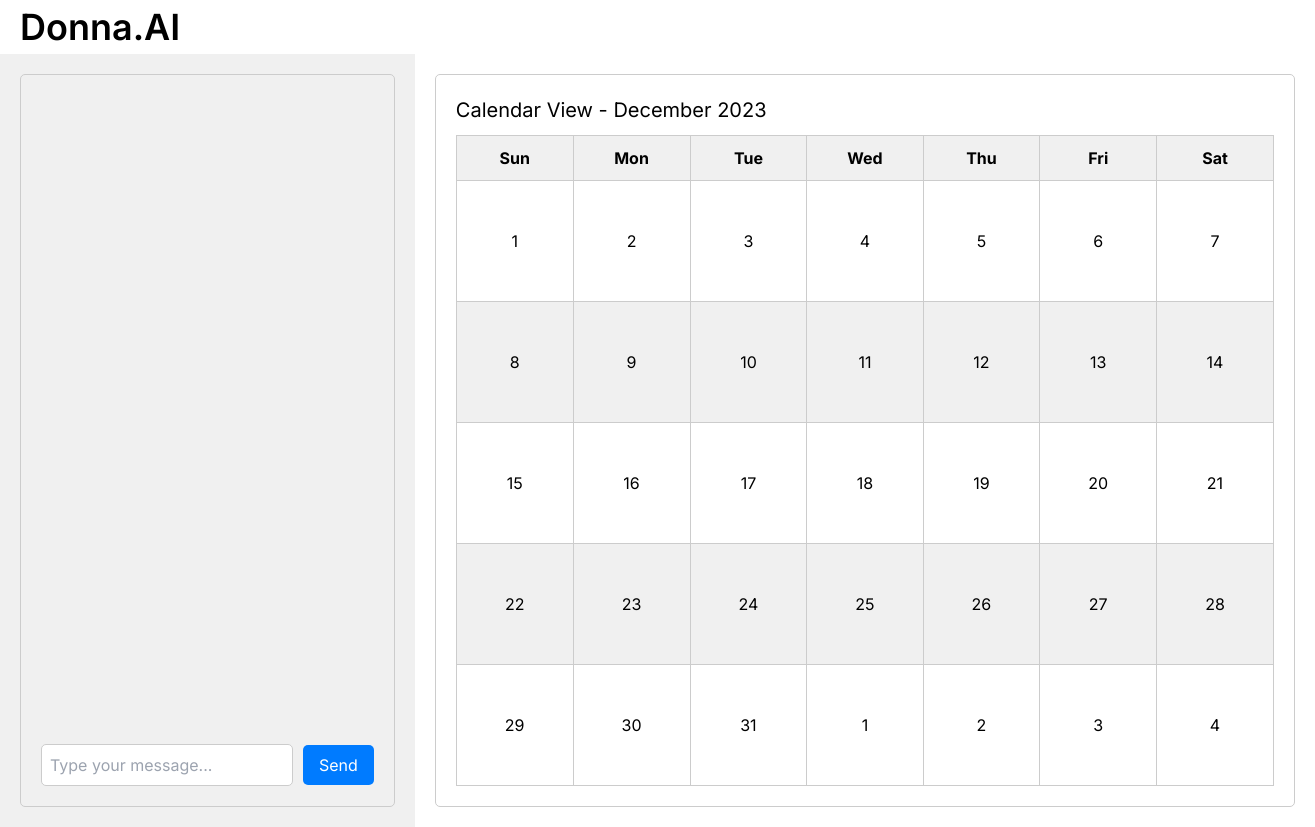
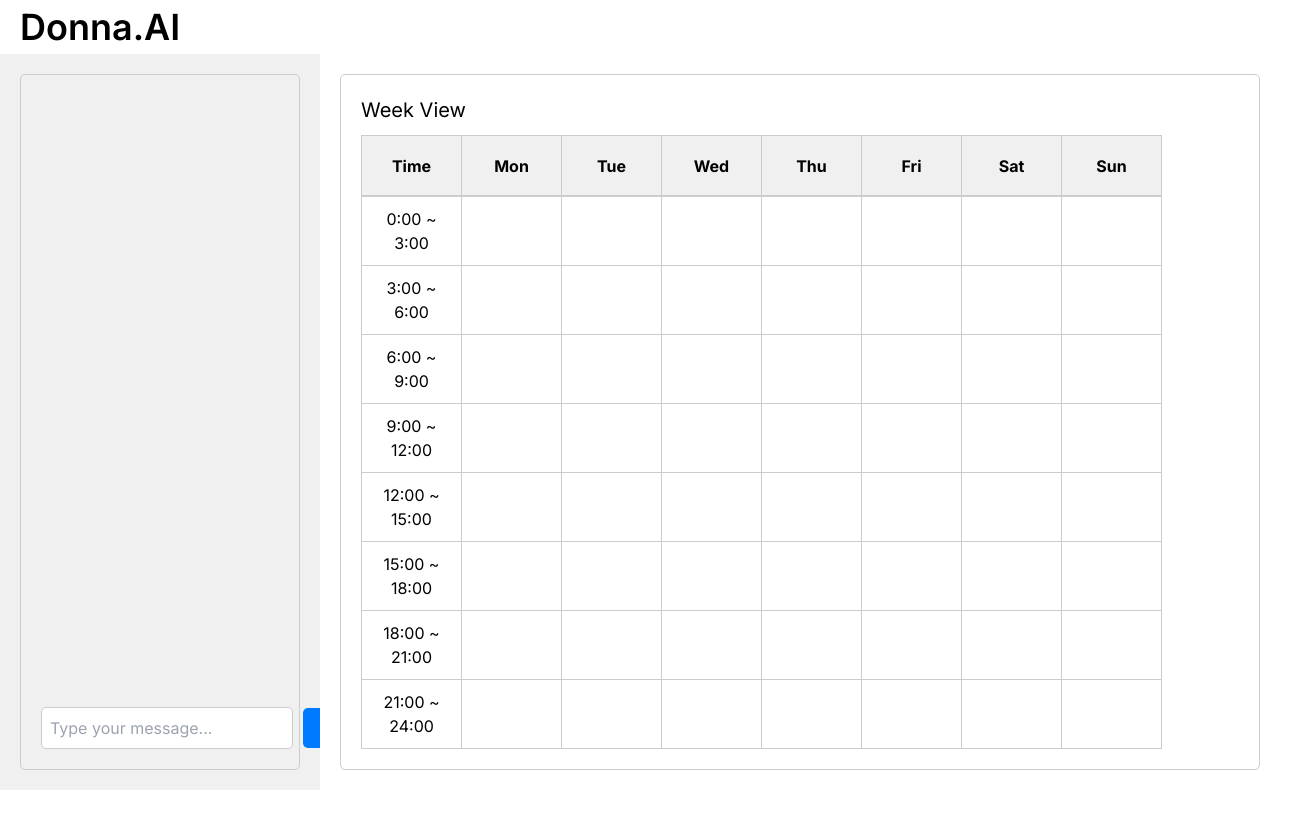
Before and after one commit to DK-Kim4312/donna, a Next.js app: page / in a window 1280 px wide. Shown: the whole page, 1315 px wide, since content can reach past the window. After the commit the page ends 800 px from the top, so only its background shows below. Built offline with nearby package versions, Linux system fonts and the light colour scheme.

Commit message:
changed to week view and changed to 25% chat ratio

```diff
--- a/components/CalendarView.js
+++ b/components/CalendarView.js
@@ -3,58 +3,63 @@ import React from 'react';
 import styles from '../styles/Calendar.module.css';
 
 const CalendarView = () => {
-  // Function to generate an array of days in the current month
-  const getDaysInMonth = () => {
+  // Function to generate an array of days in the current week starting from Monday
+  const getDaysInWeek = () => {
     const currentDate = new Date();
-    const year = currentDate.getFullYear();
-    const month = currentDate.getMonth();
-    const firstDay = new Date(year, month, 1);
-    const lastDay = new Date(year, month + 1, 0);
-    const daysInMonth = [];
+    const daysInWeek = [];
 
-    for (let date = firstDay; date <= lastDay; date.setDate(date.getDate() + 1)) {
-      daysInMonth.push(new Date(date));
+    // Find the previous Monday
+    currentDate.setDate(currentDate.getDate() - ((currentDate.getDay() + 6) % 7));
+
+    for (let i = 0; i < 7; i++) {
+      const day = new Date(currentDate);
+      day.setDate(currentDate.getDate() + i);
+      daysInWeek.push(day);
     }
 
-    return daysInMonth;
+    return daysInWeek;
   };
 
-  const daysInMonth = getDaysInMonth();
+  const daysInWeek = getDaysInWeek();
+
+  // Function to generate an array of 3-hour intervals in a day
+  const getHoursInDay = () => {
+    const hoursInDay = [];
+
+    for (let hour = 0; hour < 24; hour += 3) {
+      hoursInDay.push(hour);
+    }
+
+    return hoursInDay;
+  };
+
+  const hoursInDay = getHoursInDay();
 
   return (
     <div className={styles.calendarview}>
-      <h2>Calendar View - {new Date().toLocaleString('default', { month: 'long' })} {new Date().getFullYear()}</h2>
+      <h2>Week View</h2>
       <table className={styles.calendarTable}>
         <thead>
           <tr>
-            <th>Sun</th>
-            <th>Mon</th>
-            <th>Tue</th>
-            <th>Wed</th>
-            <th>Thu</th>
-            <th>Fri</th>
-            <th>Sat</th>
+            <th>Time</th>
+            {daysInWeek.map((day, index) => (
+              <th key={index}>
+                {day.toLocaleDateString('default', { weekday: 'short' })}
+              </th>
+            ))}
           </tr>
         </thead>
         <tbody>
-          {daysInMonth.map((date, index) => {
-            if (index % 7 === 0) {
-              return (
-                <tr key={index} className={styles.calendarRow}>
-                  {Array.from({ length: 7 }).map((_, dayIndex) => {
-                    const dayDate = new Date(date);
-                    dayDate.setDate(date.getDate() + dayIndex);
-                    return (
-                      <td key={dayIndex} className={styles.calendarday}>
-                        {dayDate.getDate()}
-                      </td>
-                    );
-                  })}
-                </tr>
-              );
-            }
-            return null;
-          })}
+          {hoursInDay.map((hour, hourIndex) => (
+            <tr key={hourIndex}>
+              <td>{`${hour}:00 ~ ${hour+3}:00`}</td>
+              {daysInWeek.map((day, dayIndex) => (
+                <td key={dayIndex} className={styles.calendarday}>
+                  {/* You can render events for this hour and day here */}
+                </td>
+              ))}
+            </tr>
+          ))}
         </tbody>
       </table>
     </div>
--- a/styles/Calendar.module.css
+++ b/styles/Calendar.module.css
@@ -10,16 +10,18 @@
   .calendarTable {
     width: 100%;
     border-collapse: collapse;
-    align-items: flex-end;
+    display: flex;
+    flex-direction: column;
+    align-items: flex-start;
   }
 
   .calendarTable th,
   .calendarTable td {
     border: 1px solid #ccc;
     text-align: center;
-    padding: 6vh;
-
-
+    padding: 10px;
+    width: 100px; /* Adjust the width as needed */
+    height: 60px; /* Adjust the height as needed */
   }
 
   .calendarTable th {
@@ -28,6 +30,7 @@
   }
 
   .calendarRow {
+    display: flex;
     background-color: #fff;
   }
 
@@ -39,7 +42,7 @@
     cursor: pointer;
   }
 
-  /* Style the header with the month and year */
+  /* Style the header with the week view title */
   .calendarview h2 {
     font-size: 20px;
     margin-bottom: 10px;
--- a/styles/Layout.module.css
+++ b/styles/Layout.module.css
@@ -14,7 +14,7 @@
   }
 
   .chatcontainer {
-    width: 38.2%;
+    width: 25%;
     background-color: #f0f0f0;
     padding: 20px;
   }
```
